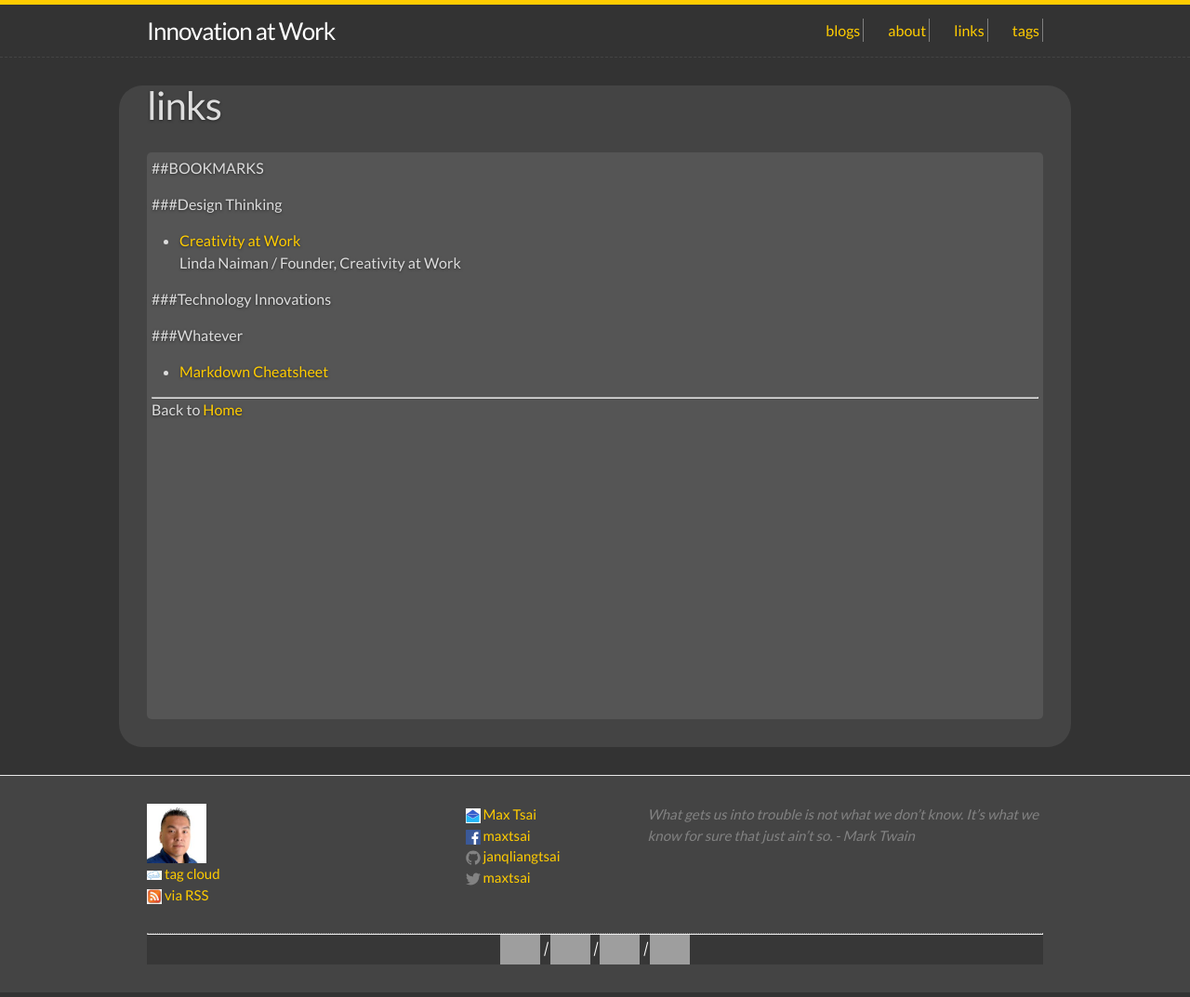
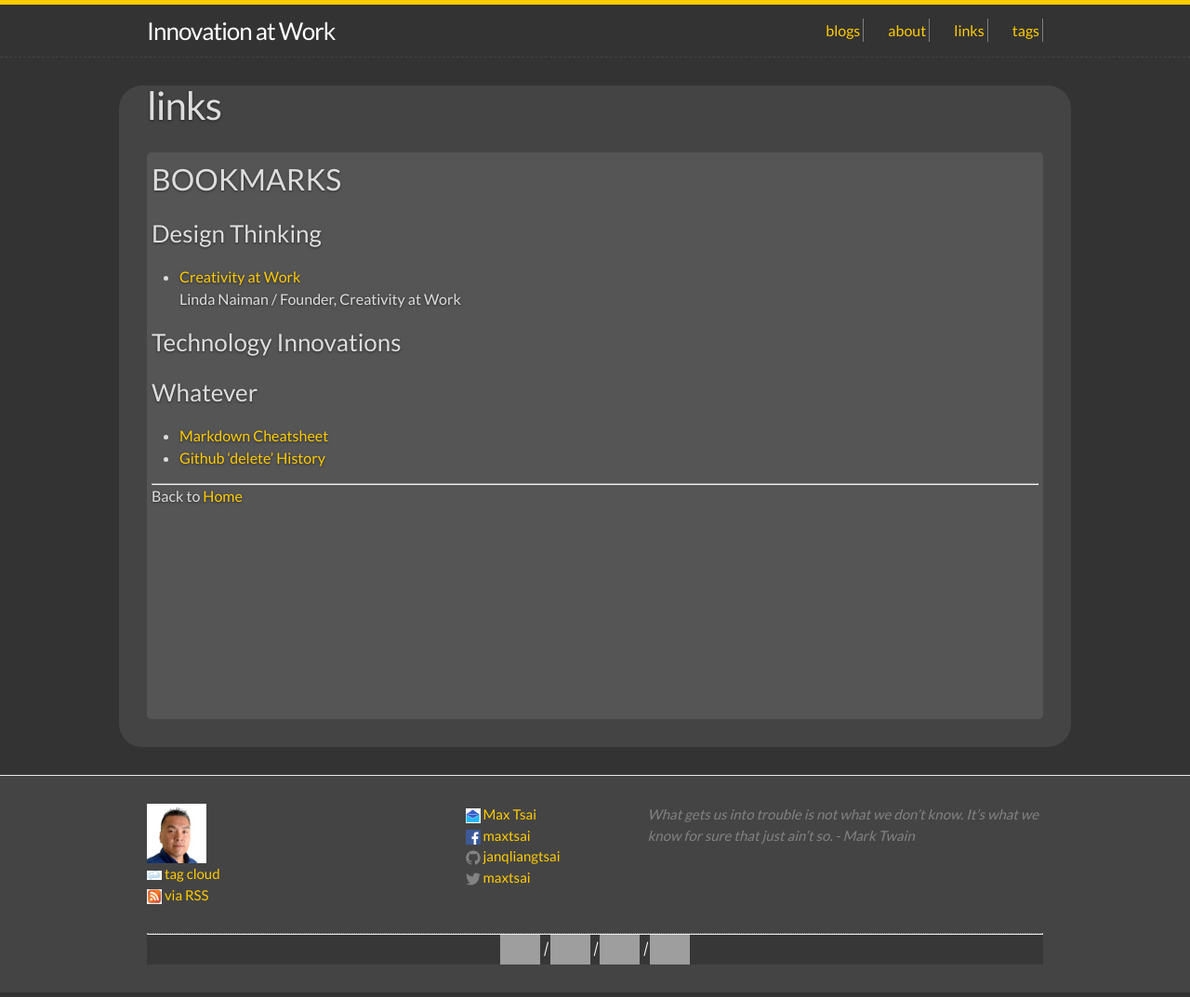
Before and after one commit to JANQLIANGTSAI/janqliangtsai.github.io, a Jekyll site: the page built from bookmarks.md, in a window 1280 px wide. Shown: the whole page at 93% size. Built offline with Jekyll 4.4.1, drawn with Linux system fonts in a browser that asks for light colours; grey boxes are pictures that could not be loaded.

Commit message:
update bk

```diff
--- a/bookmarks.md
+++ b/bookmarks.md
@@ -4,17 +4,18 @@ title: links
 permalink: /links/
 ---
 
-##BOOKMARKS
+## BOOKMARKS
 
-###Design Thinking
+### Design Thinking
 * [Creativity at Work](http://www.creativityatwork.com/design-thinking-strategy-for-innovation/)
     Linda Naiman / Founder, Creativity at Work
 
-###Technology Innovations
+### Technology Innovations
 
 
-###Whatever
+### Whatever
 * [Markdown Cheatsheet](http://assemble.io/docs/Cheatsheet-Markdown.html)
+* [Github 'delete' History](http://stackoverflow.com/questions/13716658/how-to-delete-all-commit-history-in-github)
 
 
 
```
